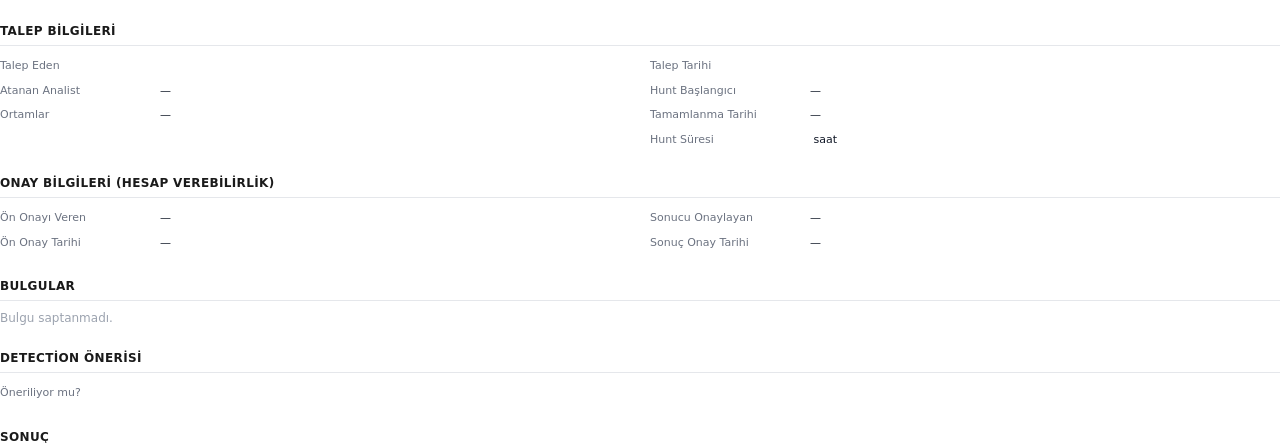
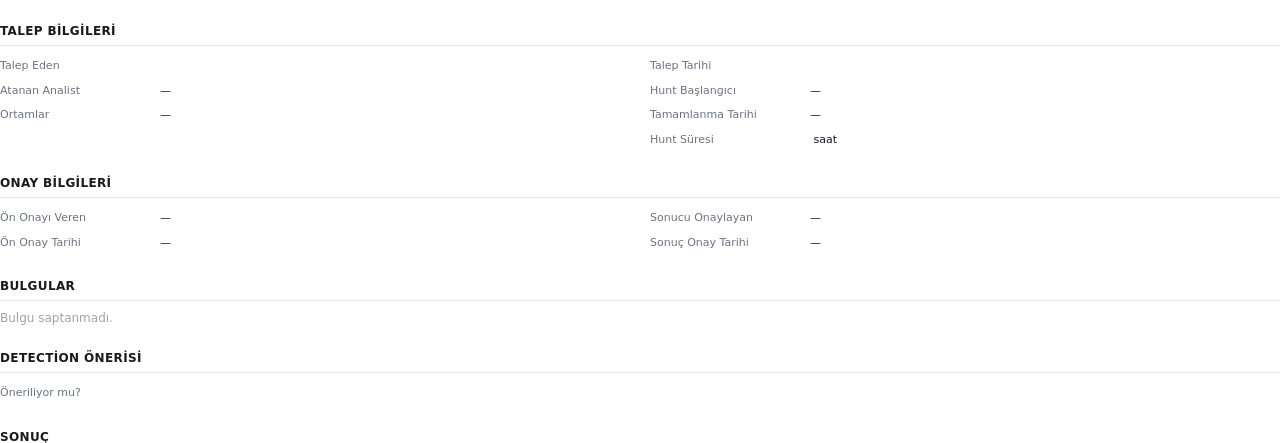
Before and after one commit to ocobayhan/soc-rule-tracker, a Flask app: template templates/hunt_report_print.html in a window 1280 px wide. Shown: the part 50-493 px from the top of the page. Run offline with Flask 3, Linux system fonts and the light colour scheme; the template is opened without the code that fills it, so the values that code supplies are empty.

Commit message:
style: drop "(Hesap Verebilirlik)" from Hunt PDF section title

```diff
--- a/templates/hunt_report_print.html
+++ b/templates/hunt_report_print.html
@@ -159,7 +159,7 @@ ol.list-block li { padding: 2px 0; }
   </div>
 
   <div class="section">
-    <div class="section-title">Onay Bilgileri (Hesap Verebilirlik)</div>
+    <div class="section-title">Onay Bilgileri</div>
     <div class="grid-2">
       <div>
         <div class="row"><span class="row-label">Ön Onayı Veren</span><span class="row-value">{{ r.validated_by or "—" }}</span></div>
```
Also changed, not shown: docs/PROGRESS.md (+3 -0 lines).
